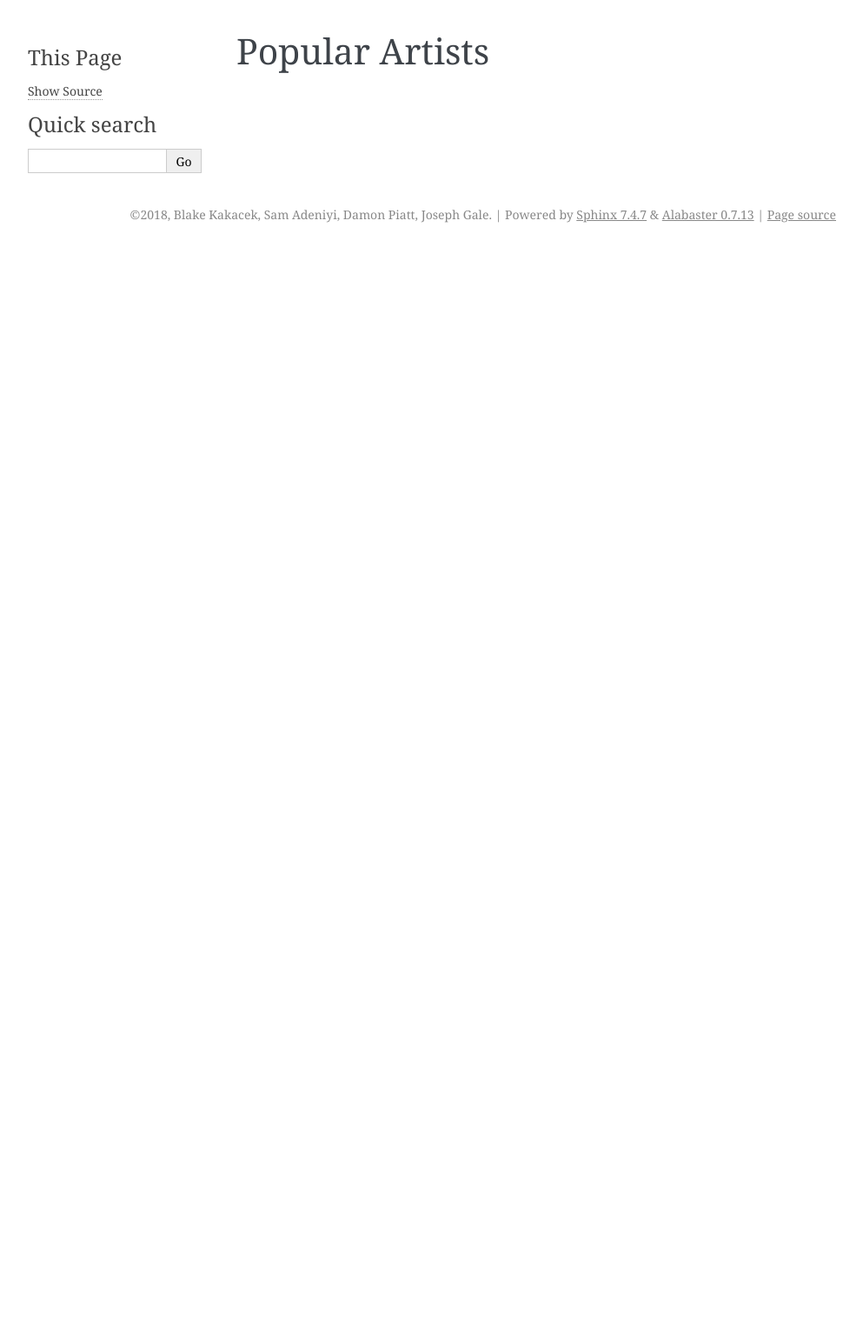
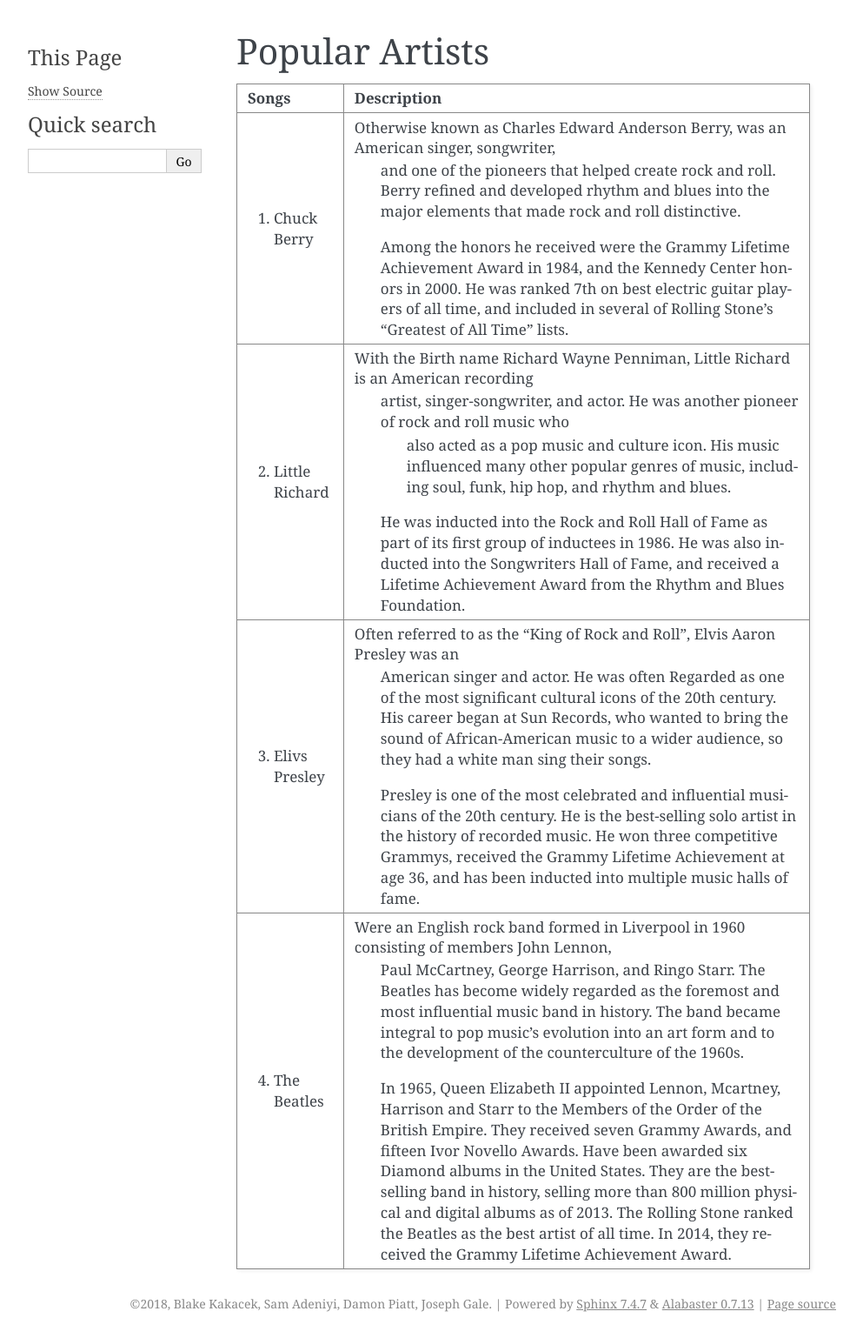
Before and after one commit to Bkakacek/static_pages, a Sphinx documentation site: the page built from source/rocknroll_artists/rocknroll_artists.rst, in a window 1280 px wide. Shown: the whole page at 87% size, without its empty margins (148-1141 px from the left). Built offline with Sphinx 7.4.7, drawn with Linux system fonts in a browser that asks for light colours; before the commit the page ends 900 px from its top, so only the background shows below that.

Commit message:
finishing rough draft

```diff
--- a/source/rocknroll_artists/rocknroll_artists.rst
+++ b/source/rocknroll_artists/rocknroll_artists.rst
@@ -1,2 +1,50 @@
 Popular Artists
 ===============
+
+=================================== =======================================================================================================
+Songs		  						Description
+=================================== =======================================================================================================
+1) Chuck Berry			             Otherwise known as Charles Edward Anderson Berry, was an American singer, songwriter,
+									 and one of the pioneers that helped create rock and roll. Berry refined and developed
+									 rhythm and blues into the major elements that made rock and roll distinctive.
+
+									 Among the honors he received were the Grammy Lifetime Achievement Award in 1984,
+									 and the Kennedy Center honors in 2000. He was ranked 7th on best electric guitar
+									 players of all time, and included in several of Rolling Stone’s
+									 “Greatest of All Time” lists.
+
+2) Little Richard					 With the Birth name Richard Wayne Penniman, Little Richard is an American recording
+ 									 artist, singer-songwriter, and actor. He was another pioneer of rock and roll music who
+ 									  also acted as a pop music and culture icon. His music influenced many other popular
+ 									  genres of music, including soul, funk, hip hop, and rhythm and blues.
+
+									 He was inducted into the Rock and Roll Hall of Fame as part of its first group of
+									 inductees in 1986. He was also inducted into the Songwriters Hall of Fame, and received
+									 a Lifetime Achievement Award from the Rhythm and Blues Foundation.
+
+
+3) Elivs Presley					 Often referred to as the “King of Rock and Roll”, Elvis Aaron Presley was an
+									 American singer and actor. He was often Regarded as one of the most significant
+									 cultural icons of the 20th century. His career began at Sun Records, who wanted
+									 to bring the sound of African-American music to a wider audience, so they had a
+									 white man sing their songs.
+
+									 Presley is one of the most celebrated and influential musicians of the
+									 20th century. He is the best-selling solo artist in the history of recorded music.
+									 He won three competitive Grammys, received the Grammy Lifetime Achievement at age 36,
+									 and has been inducted into multiple music halls of fame.
+
+
+4) The Beatles				 		 Were an English rock band formed in Liverpool in 1960 consisting of members John Lennon,
+									 Paul McCartney, George Harrison, and Ringo Starr. The Beatles has become widely regarded
+									 as the foremost and most influential music band in history. The band became integral
+									 to pop music’s evolution into an art form and to the development of the counterculture of the 1960s.
+
+									 In 1965, Queen Elizabeth II appointed Lennon, Mcartney, Harrison and Starr to the
+									 Members of the Order of the British Empire. They received seven Grammy Awards, and
+									 fifteen Ivor Novello Awards. Have been awarded six Diamond albums in the United States.
+									 They are the best-selling band in history, selling more than 800 million physical and
+									 digital albums as of 2013. The Rolling Stone ranked the Beatles as the best artist of
+									 all time. In 2014, they received the Grammy Lifetime Achievement Award.
+
+=================================== =======================================================================================================
```
Also changed, not shown: source/rocknroll_popular_songs/rocknroll_popular_songs.rst (+24 -0 lines).
